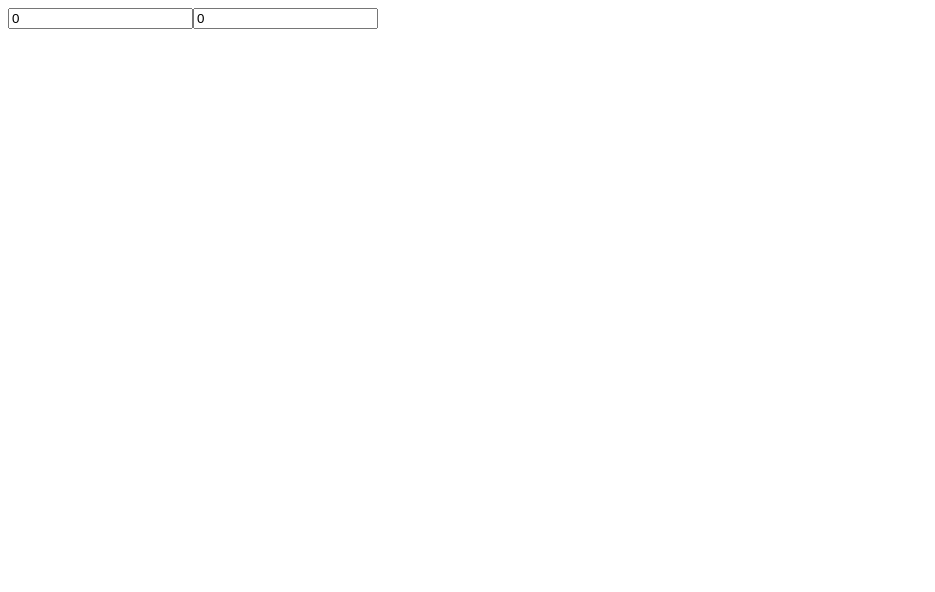
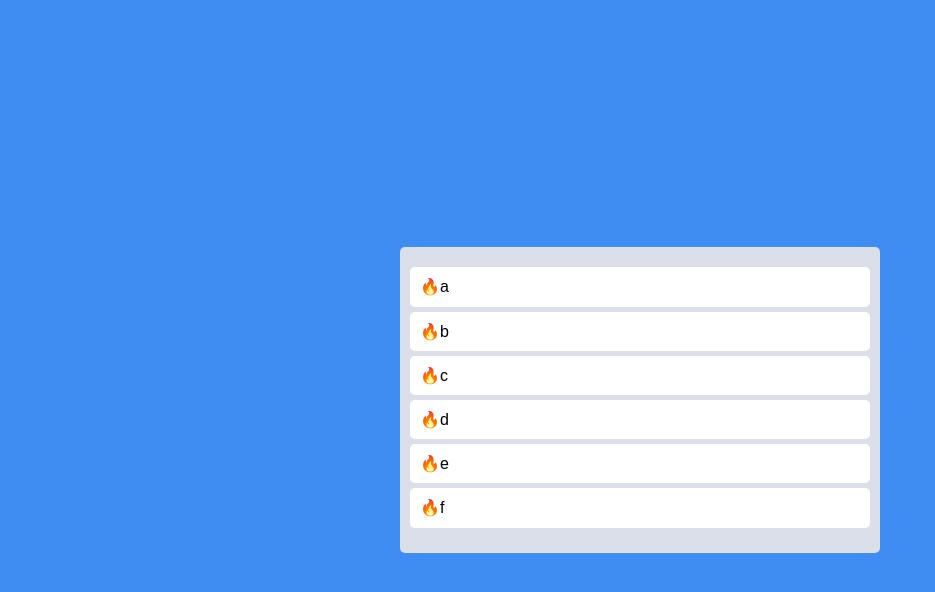
Before and after one commit to wlarkspur/react-master-wlarkspur-3, a React (Create React App) app: page / in a window 1280 px wide. Shown: the top 592 px of the page, without its empty margins (0-935 px from the left). Built offline with nearby package versions, Linux system fonts and the light colour scheme.

Commit message:
react-beutiful-dnd card added

```diff
--- a/package.json
+++ b/package.json
@@ -13,6 +13,7 @@
     "@types/react": "^18.0.26",
     "@types/react-dom": "^18.0.9",
     "react": "^18.2.0",
+    "react-beautiful-dnd": "^13.1.1",
     "react-dom": "^18.2.0",
     "react-helmet-async": "^1.3.0",
     "react-hook-form": "^7.41.0",
@@ -48,6 +49,7 @@
     ]
   },
   "devDependencies": {
+    "@types/react-beautiful-dnd": "^13.1.3",
     "@types/styled-components": "^5.1.26"
   }
 }
--- a/src/App.tsx
+++ b/src/App.tsx
@@ -1,30 +1,72 @@
-import { useRecoilState, useRecoilValue } from "recoil";
-import { hourSelector, minuteState } from "./atoms";
+import styled from "styled-components";
+import {
+  DragDropContext,
+  Droppable,
+  Draggable,
+  DropResult,
+} from "react-beautiful-dnd";
+import { toDoState } from "./atoms";
+import { useRecoilState } from "recoil";
+import DraggableCard from "./Components/DraggableCard";
+
+const Wrapper = styled.div`
+  display: flex;
+  max-width: 480px;
+  width: 100%;
+  margin: 0 auto;
+  justify-content: center;
+  align-items: center;
+  height: 100vh;
+`;
+
+const Boards = styled.div`
+  display: grid;
+  width: 100%;
+  grid-template-columns: repeat(1, 1fr);
+`;
+
+const Board = styled.div`
+  background-color: ${(props) => props.theme.boardColor};
+  padding-top: 30px;
+  padding: 20px 10px;
+  border-radius: 5px;
+  min-height: 200px;
+`;
+
+const toDos = ["a", "b", "c", "d", "e", "f"];
 
 function App() {
-  const [minutes, setMinutes] = useRecoilState(minuteState);
-  const [hours, setHours] = useRecoilState(hourSelector);
-  const onMinutesChange = (event: React.FormEvent<HTMLInputElement>) => {
-    setMinutes(+event.currentTarget.value);
-  };
-  const onHourChange = (event: React.FormEvent<HTMLInputElement>) => {
-    setHours(+event.currentTarget.value);
+  const [toDos, setToDos] = useRecoilState(toDoState);
+  const onDragEnd = ({ draggableId, destination, source }: DropResult) => {
+    if (!destination) return;
+
+    setToDos((oldToDos) => {
+      const toDosCopy = [...oldToDos];
+      // 1)Delete item on source.index
+      toDosCopy.splice(source.index, 1);
+      // 2) Put back the item on the destination.index
+      toDosCopy.splice(destination?.index, 0, draggableId);
+
+      return toDosCopy;
+    });
   };
   return (
-    <div>
-      <input
-        value={minutes}
-        onChange={onMinutesChange}
-        type="number"
-        placeholder="Minutes"
-      />
-      <input
-        onChange={onHourChange}
-        value={hours}
-        type="number"
-        placeholder="Hours"
-      />
-    </div>
+    <DragDropContext onDragEnd={onDragEnd}>
+      <Wrapper>
+        <Boards>
+          <Droppable droppableId="one">
+            {(magic) => (
+              <Board ref={magic.innerRef} {...magic.droppableProps}>
+                {toDos.map((toDo, index) => (
+                  <DraggableCard key={toDo} index={index} toDo={toDo} />
+                ))}
+                {magic.placeholder}
+              </Board>
+            )}
+          </Droppable>
+        </Boards>
+      </Wrapper>
+    </DragDropContext>
   );
 }
 
--- /dev/null
+++ b/src/Components/DraggableCard.tsx
@@ -0,0 +1,34 @@
+import { Draggable } from "react-beautiful-dnd";
+import styled from "styled-components";
+import React from "react";
+
+const Card = styled.div`
+  border-radius: 5px;
+  margin-bottom: 5px;
+  padding: 10px 10px;
+  background-color: ${(props) => props.theme.cardColor};
+`;
+
+interface IDraggableCardProps {
+  toDo: string;
+  index: number;
+}
+
+function DraggableCard({ toDo, index }: IDraggableCardProps) {
+  return (
+    <Draggable key={toDo} draggableId={toDo} index={index}>
+      {(magic) => (
+        <Card
+          ref={magic.innerRef}
+          {...magic.draggableProps}
+          {...magic.dragHandleProps}
+        >
+          <span>🔥</span>
+          {toDo}
+        </Card>
+      )}
+    </Draggable>
+  );
+}
+
+export default React.memo(DraggableCard);
--- a/src/atoms.tsx
+++ b/src/atoms.tsx
@@ -1,18 +1,6 @@
 import { atom, selector } from "recoil";
 
-export const minuteState = atom({
-  key: "minutes",
-  default: 0,
+export const toDoState = atom({
+  key: "toDo",
+  default: ["a", "b", "c", "d", "e", "f"],
 });
-
-export const hourSelector = selector({
-  key: "hours",
-  get: ({ get }) => {
-    const minutes = get(minuteState);
-    return minutes / 60;
-  },
-  set: ({ set }, newValue) => {
-    const minutes = Number(newValue) * 60;
-    set(minuteState, minutes);
-  },
-});
--- a/src/index.tsx
+++ b/src/index.tsx
@@ -2,21 +2,87 @@
 import React from "react";
 import { RecoilRoot } from "recoil";
 import { darkTheme } from "./theme";
-import { ThemeProvider } from "styled-components";
+import { createGlobalStyle, ThemeProvider } from "styled-components";
 import App from "./App";
+
+const GlobalStyle = createGlobalStyle`
+@import url('https://fonts.googleapis.com/css2?family=Source+Sans+Pro:wght@300;400&display=swap');
+html, body, div, span, applet, object, iframe,
+h1, h2, h3, h4, h5, h6, p, blockquote, pre,
+a, abbr, acronym, address, big, cite, code,
+del, dfn, em, img, ins, kbd, q, s, samp,
+small, strike, strong, sub, sup, tt, var,
+b, u, i, center,
+dl, dt, dd, menu, ol, ul, li,
+fieldset, form, label, legend,
+table, caption, tbody, tfoot, thead, tr, th, td,
+article, aside, canvas, details, embed,
+figure, figcaption, footer, header, hgroup,
+main, menu, nav, output, ruby, section, summary,
+time, mark, audio, video {
+  margin: 0;
+  padding: 0;
+  border: 0;
+  font-size: 100%;
+  font: inherit;
+  vertical-align: baseline;
+}
+/* HTML5 display-role reset for older browsers */
+article, aside, details, figcaption, figure,
+footer, header, hgroup, main, menu, nav, section {
+  display: block;
+}
+/* HTML5 hidden-attribute fix for newer browsers */
+*[hidden] {
+    display: none;
+}
+body {
+  line-height: 1;
+}
+menu, ol, ul {
+  list-style: none;
+}
+blockquote, q {
+  quotes: none;
+}
+blockquote:before, blockquote:after,
+q:before, q:after {
+  content: '';
+  content: none;
+}
+table {
+  border-collapse: collapse;
+  border-spacing: 0;
+}
+* {
+  box-sizing: border-box;
+}
+body {
+  font-weight: 300;
+  font-family: 'Source Sans Pro', sans-serif;
+  background-color:${(props) => props.theme.bgColor};
+  color:black;
+  line-height: 1.2;
+}
+a {
+  text-decoration:none;
+  color:inherit;
+}
+`;
 
 const root = ReactDOM.createRoot(
   document.getElementById("root") as HTMLElement
 );
 
 root.render(
-  <React.StrictMode>
-    <RecoilRoot>
-      <ThemeProvider theme={darkTheme}>
-        <App />
-      </ThemeProvider>
-    </RecoilRoot>
-  </React.StrictMode>
+  //<React.StrictMode> react-dnd does not support "react":"^18"
+  <RecoilRoot>
+    <ThemeProvider theme={darkTheme}>
+      <GlobalStyle />
+      <App />
+    </ThemeProvider>
+  </RecoilRoot>
+  //</React.StrictMode>
 );
 
 export default root;
--- a/src/styled.d.ts
+++ b/src/styled.d.ts
@@ -2,9 +2,8 @@
 
 declare module "styled-components" {
   export interface DefaultTheme {
-    textColor: string;
     bgColor: string;
-    accentColor: string;
-    cardBgColor: string;
+    boardColor: string;
+    cardColor: string;
   }
 }
--- a/src/theme.ts
+++ b/src/theme.ts
@@ -1,8 +1,7 @@
 import { DefaultTheme } from "styled-components";
 
 export const darkTheme: DefaultTheme = {
-  bgColor: "black",
-  textColor: "white",
-  accentColor: "#4cd137",
-  cardBgColor: "transparent",
+  bgColor: "#3F8CF2",
+  boardColor: "#DADFE9",
+  cardColor: "white",
 };
```
Also changed, not shown: 1 other file (tests, documents, lock files or other folders).
